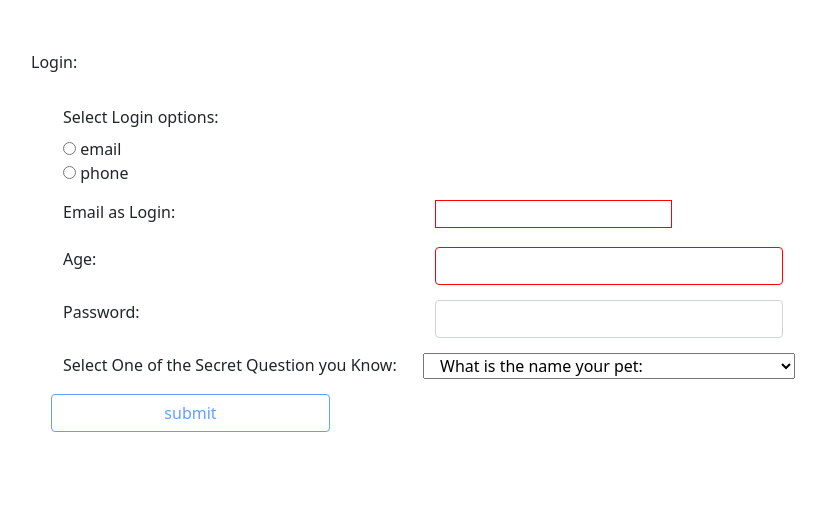
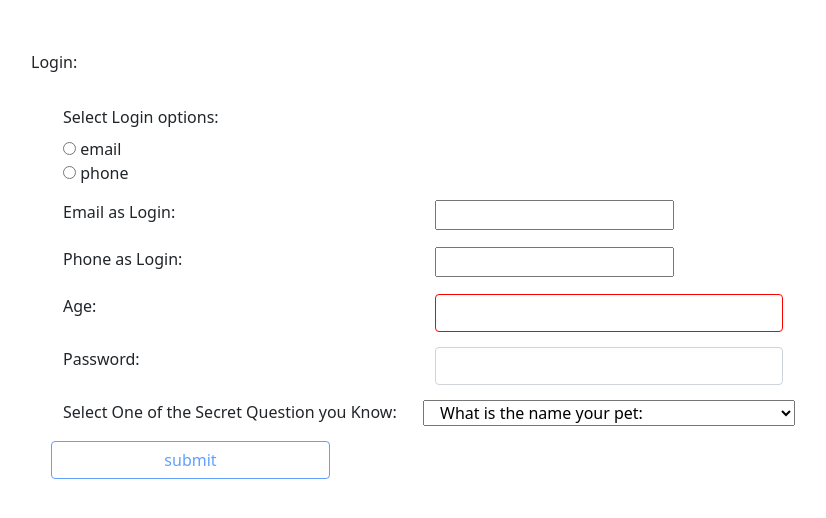
Before and after one commit to expertzlab/shopping-cart, an Angular app in the folder client/: page / in a window 1280 px wide. Shown: the top 518 px of the page, without its empty margins (19-845 px from the left). Built offline with nearby package versions, Linux system fonts and the light colour scheme.

Commit message:
option button selection for login initiated

```diff
--- a/client/src/app/app.component.html
+++ b/client/src/app/app.component.html
@@ -29,6 +29,27 @@
         {{validationMessages.email.minlength}}
       </div>
       <div *ngIf="signupForm.controls.email.errors?.email">
+        {{validationMessages.email.email}}
+       </div>
+
+    </div>
+
+    <div class="form-group row">
+      <label class="form-label col-sm-4 col-md-4" for="phone">
+        Phone as Login:
+      </label>
+      <div class="col-sm-4 col-md-4">
+          <input name="email" formControlName="phone" id="phone" classes="form-control" type="text">
+      </div>
+    </div>
+    <div class="alert alert-danger" *ngIf="!signupForm.controls.phone.valid && signupForm.controls.phone.touched">
+      <div *ngIf="signupForm.controls.phone.errors?.required">
+        {{validationMessages.email.required}}
+       </div>
+      <div *ngIf="signupForm.controls.phone.errors?.minlength">
+        {{validationMessages.email.minlength}}
+      </div>
+      <div *ngIf="signupForm.controls.phone.errors?.phone">
         {{validationMessages.email.email}}
        </div>
 
--- a/client/src/app/app.component.ts
+++ b/client/src/app/app.component.ts
@@ -40,12 +40,12 @@ export class AppComponent implements OnInit {
     }
 
     let ageCtrl = new FormControl(null, [Validators.required, Validators.min(18), Validators.max(65)])
-     let loginOp = new FormControl(null)
+    let loginOp = new FormControl(null)
+    let phoneCtrl = new FormControl(null)
 
     this.signupForm = new FormGroup({
-      'email': new FormControl(null,[
-        Validators.required, Validators.email, Validators.minLength(10)
-      ]),
+      'email': new FormControl(null),
+      'phone': new FormControl(null),
       password : passWordCtrl,
       age: ageCtrl,
       'loginOp': loginOp,
```
